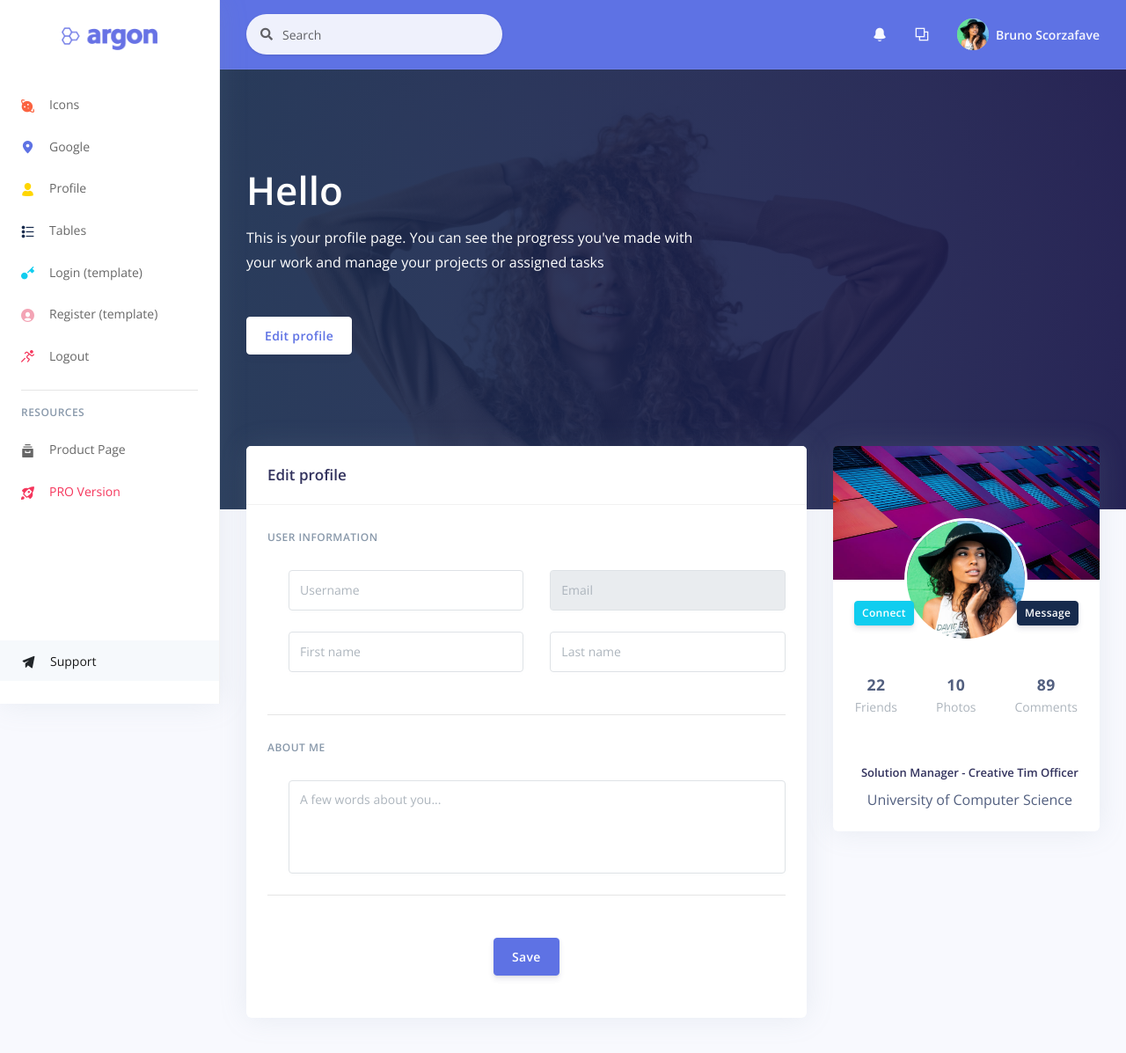
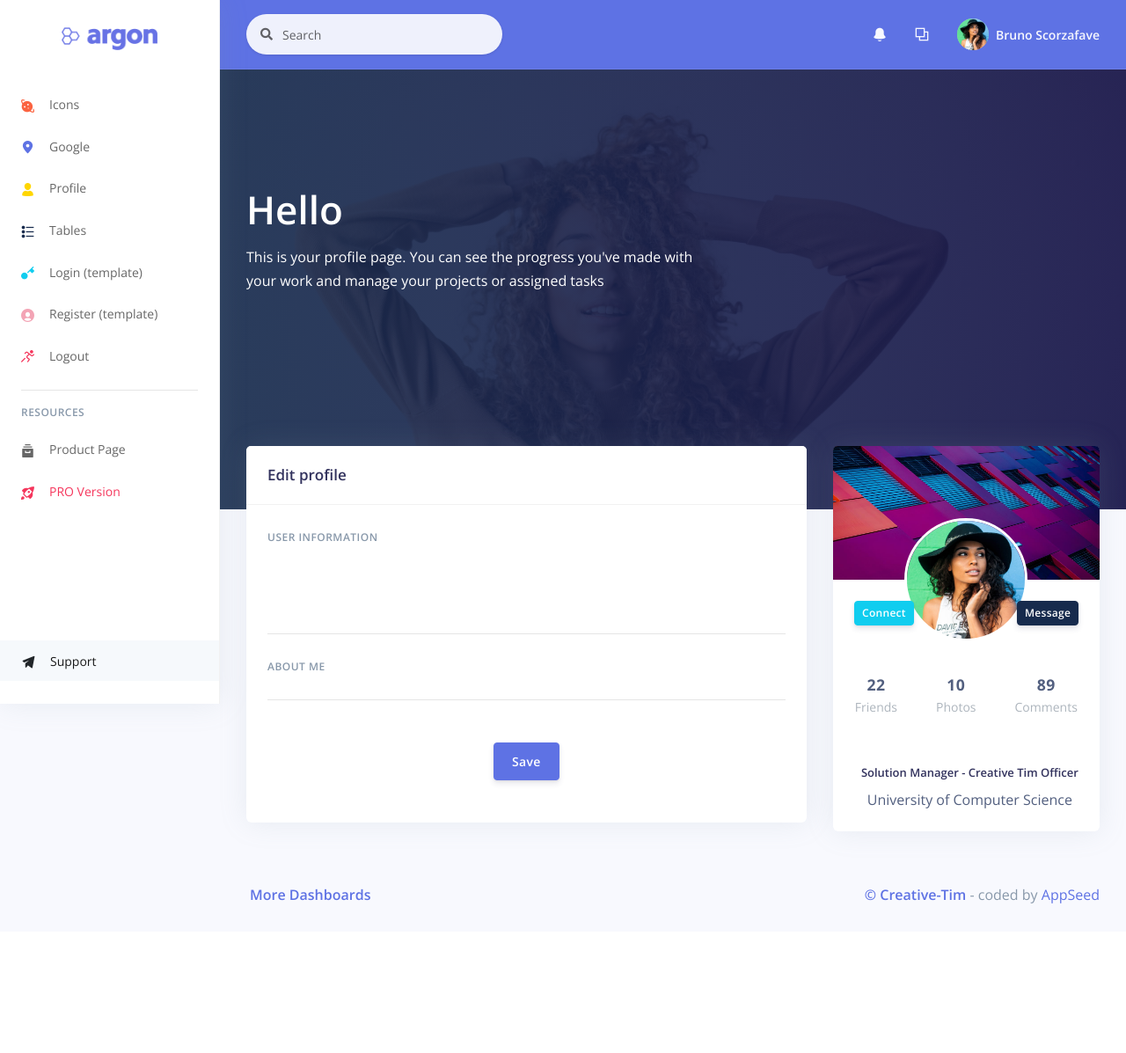
Before and after one commit to bruno-scorzafave/blog_project, a Flask app: template server/templates/home/profile.html in a window 1280 px wide. Shown: the top 1197 px of the page at 88% size. After the commit the page ends 1027 px from the top, so only its background shows below. Run offline with Flask 3, Linux system fonts and the light colour scheme; the template is opened without the code that fills it: values that come from a table or form of the project are taken from there, others are empty; parts of the project's set-up code (start-up, migrations or seed data) failed here and were passed over; some libraries are stand-ins or nearby versions.

Commit message:
Few changes

```diff
--- a/server/Classes/RegisterOrLoginForm.py
+++ b/server/Classes/Forms.py
@@ -3,11 +3,6 @@ from wtforms import StringField, validators, TextAreaField
 
 
 class RegisterOrLoginForm(FlaskForm):
-    username = StringField(
-        'Username',
-        id='username_create',
-        validators=[validators.DataRequired()]
-    )
     email = StringField(
         'Email',
         id='email_create',
@@ -39,3 +34,5 @@ class EditUser(FlaskForm):
         id='aboutme_edit',
         render_kw={'rows': 4, 'resize': 'none'}
     )
+
+class CreatePost(FlaskForm):
--- a/server/Classes/User.py
+++ b/server/Classes/User.py
@@ -1,9 +1,7 @@
 class User:
-    def __init__(self, email, username, age='', firstname='', lastname='', aboutme='', authenticated=False):
+    def __init__(self, email, username='', firstname='', lastname='', aboutme=''):
         self.email = email
         self.username = username
-        self.age = age
         self.firstname = firstname
         self.lastname = lastname
         self.aboutme = aboutme
-        self.authenticated = authenticated
--- a/server/main.py
+++ b/server/main.py
@@ -7,12 +7,13 @@ from flask import Flask, render_template, request, make_response, redirect
 from pymongo.mongo_client import MongoClient
 from pymongo.server_api import ServerApi
 from Classes.User import User
-from Classes.RegisterOrLoginForm import RegisterOrLoginForm, EditUser
-# TODO: take out this import
+from Classes.Forms import RegisterOrLoginForm, EditUser
+# TODO: remove this import
 from stytch.consumer.models.users import Name
 
 dotenv.load_dotenv()
 
+# TODO: pass configs to different files
 # mongo config
 MONGO_DB_USER = os.getenv("MONGO_DB_USER")
 MONGO_DB_PASSWORD = os.getenv("MONGO_DB_PASSWORD")
@@ -81,7 +82,7 @@ def email_sent() -> str:
     recorded_user = user_collection.find_one({'email': user_email})
 
     if not recorded_user:
-        new_user = User(user_email, request.form['username'])
+        new_user = User(user_email)
         user_collection.insert_one(new_user.__dict__)
     return render_template("accounts/email-sent.html")
 
@@ -95,7 +96,6 @@ def authenticate():
         resp = stytch_client.sessions.get(
             user_id=cookie_user_id
         )
-        user_id = resp.sessions[0].user_id
     except:
         resp = stytch_client.magic_links.authenticate(
             token=request.args["token"],
@@ -107,18 +107,6 @@ def authenticate():
     if resp.status_code != 200:
         print(resp)
         return "something went wrong authenticating token"
-
-    user_resp = stytch_client.users.get(
-        user_id=user_id
-    )
-
-    user_email = user_resp.emails[0].__dict__['email']
-    filter_email = {"email": user_email}
-    recorded_user = user_collection.find_one(filter_email)
-
-    if not recorded_user['authenticated']:
-        new_value = {"$set": {"authenticated": True}}
-        user_collection.update_one(filter_email, new_value)
     return template_resp
 
 
@@ -162,8 +150,7 @@ def profile():
             username=request.form['username'],
             firstname=request.form['firstname'],
             lastname=request.form['lastname'],
-            aboutme=request.form['aboutme'],
-            authenticated=True
+            aboutme=request.form['aboutme']
         )
 
         filter_email = {"email": user_email}
@@ -181,5 +168,10 @@ def profile():
     return render_template('home/profile.html', current_user=recorded_user, form=edit_user_form)
 
 
+@app.route("/create_post")
+def create_post():
+    return render_template('home/create_post.html')
+
+
 if __name__ == "__main__":
     app.run(host=HOST, port=PORT, debug=True)
--- a/server/templates/home/profile.html
+++ b/server/templates/home/profile.html
@@ -16,7 +16,6 @@
           Hello {{ current_user.username }}
         </h1>
         <p class="text-white mt-0 mb-5">This is your profile page. You can see the progress you've made with your work and manage your projects or assigned tasks</p>
-        <a href="#!" class="btn btn-neutral">Edit profile</a>
       </div>
     </div>
   </div>
```
Also changed, not shown: server/templates/accounts/login-or-register.html (+0 -9 lines), server/templates/home/create_post.html (added, +32 -0 lines).
